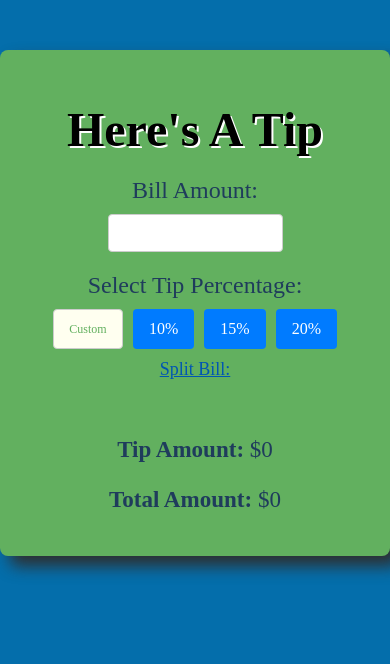
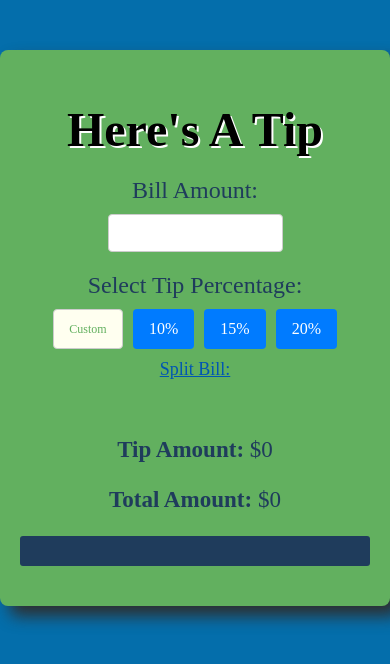
Before and after one commit to PeterwMcClelland/Heres-A-Tip, a React (Create React App) app: page / in a window 390 px wide. Shown: the top 664 px of the page. Built offline with nearby package versions, Linux system fonts and the light colour scheme.

Commit message:
code cleaning

```diff
--- a/src/App.js
+++ b/src/App.js
@@ -9,7 +9,6 @@ function App() {
   const [showDropdown, setShowDropdown] = useState(false);
   const [selectedTip, setSelectedTip] = useState(null);
   const [customTip, setCustomTip] = useState("");
-
 
   const calculateTip = (percentage) => {
     setSelectedTip(percentage);
@@ -70,7 +69,10 @@ function App() {
             </button>
           </div>
         </div>
-      <div id="splitbill" className={`input-group ${showDropdown ? 'showDropdown' : ''}`}>
+        <div
+          id="splitbill"
+          className={`input-group ${showDropdown ? "showDropdown" : ""}`}
+        >
           <div onClick={() => setShowDropdown(!showDropdown)}>Split Bill:</div>
           <select
             className="num-people"
@@ -96,6 +98,17 @@ function App() {
               <strong>Per Person:</strong> ${perPersonAmount}
             </p>
           )}
+          <div className="news-ticker">
+            <div className="news-ticker-content">
+              <span className="news-h1">Tipping News: </span> JFK was known
+              for not tipping and look what happend to him.{" "}
+              <span className="news-h1"> Tipping News: </span> The nation's best
+              tippers dine in New Orleans, leaving an average gratuity of 19.7%.{" "}
+              <span className="news-h1">Tipping News: </span> Tom Hanks tipped
+              $900 for fresh egg rolls.
+
+            </div>
+          </div>
         </div>
       </div>
     </div>
--- a/src/App.scss
+++ b/src/App.scss
@@ -7,6 +7,7 @@
   border-radius: 8px;
   text-align: center;
   background-color: #62b05f;
+  overflow: hidden;
 
   h1 {
     margin-bottom: 20px;
@@ -20,7 +21,6 @@
     font-family: "Iceland", cursive;
     font-size: larger;
     color: #1f3c5c;
-
 
     label {
       display: block;
@@ -36,7 +36,6 @@
       border-radius: 4px;
       border: 1px solid #ccc;
       font-family: "Shrikhand", cursive;
-
     }
   }
 
@@ -71,8 +70,6 @@
   display: flex;
   gap: 10px;
   justify-content: center;
-
-
 
   button {
     padding: 8px 16px;
@@ -122,7 +119,6 @@
   overflow: hidden;
 }
 
-
 .showDropdown .num-people {
   opacity: 1;
   transform: translateY(0);
@@ -140,14 +136,53 @@ button.active {
   justify-content: space-between;
 }
 
-
 #custom-tip-input {
   width: 20%;
-  background-color:ivory;
+  background-color: ivory;
   color: #62b05f;
 }
 
 #custom-tip-input::placeholder {
- color: #62b05f;
- font-size: 12px;
+  color: #62b05f;
+  font-size: 12px;
 }
+
+.news-ticker {
+  // position: fixed;
+  bottom: 0;
+  width: max-content;
+  background-color: #1f3c5c;
+  color: #fff;
+  overflow: hidden;
+  width: 100%;
+  border-radius: 3px;
+  height: 30px;
+}
+
+.news-ticker-content {
+  white-space: nowrap;
+  display: inline-block;
+  // padding-left: 100%;
+  font-size: x-large;
+  padding-top: 2px;
+  animation: scroll-news 35s linear infinite;
+}
+.news-h1 {
+  color: red;
+  font-style: italic;
+}
+
+@keyframes scroll-news {
+  from {
+    transform: translateX(100%);
+  }
+  to {
+    transform: translateX(calc(-1 * 100%));
+  }
+}
+
+@media screen and (max-width: 450px) {
+  .app {
+    align-content: center;
+  }
+}
```
Lines whose indentation alone changed are shown as unchanged.
